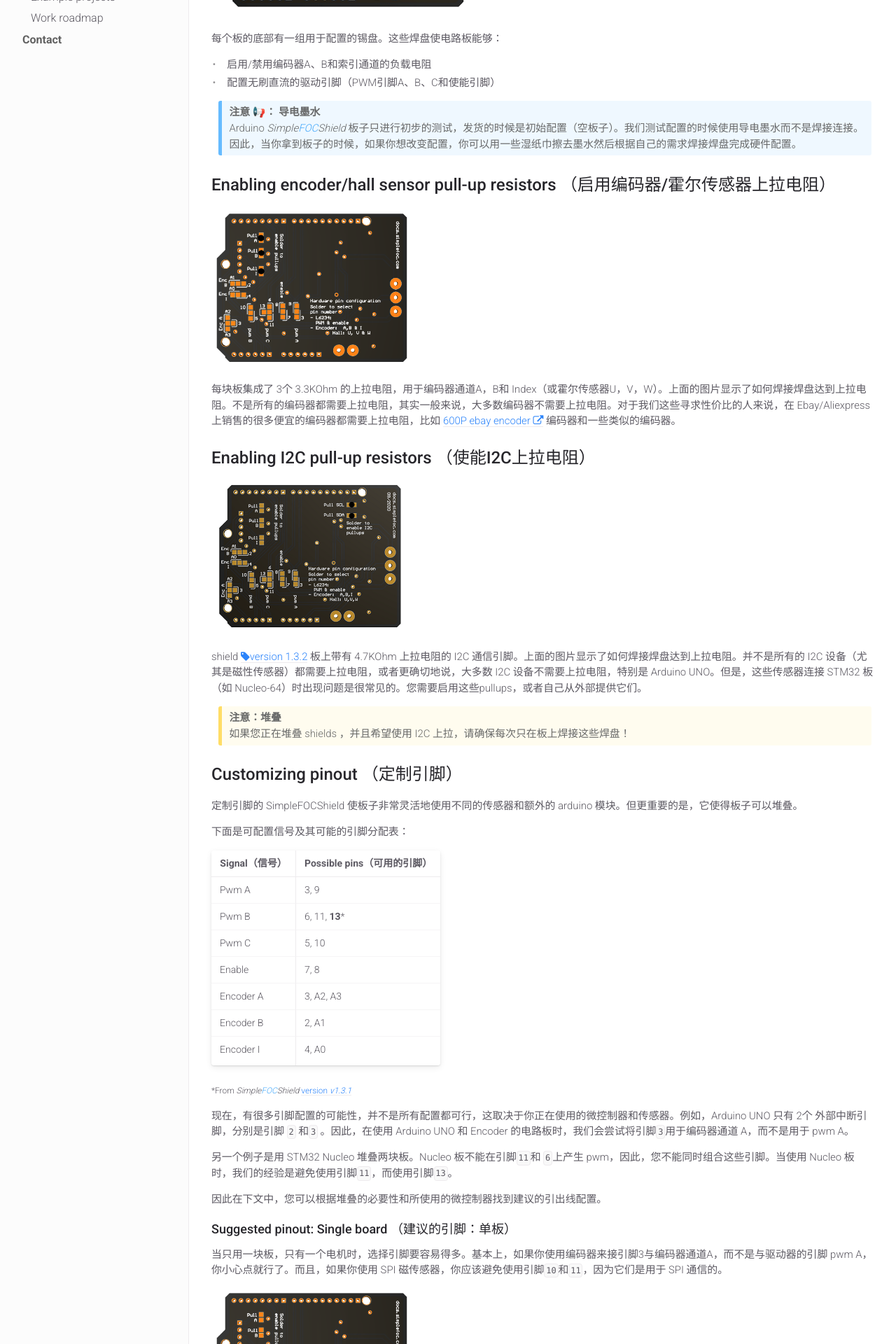
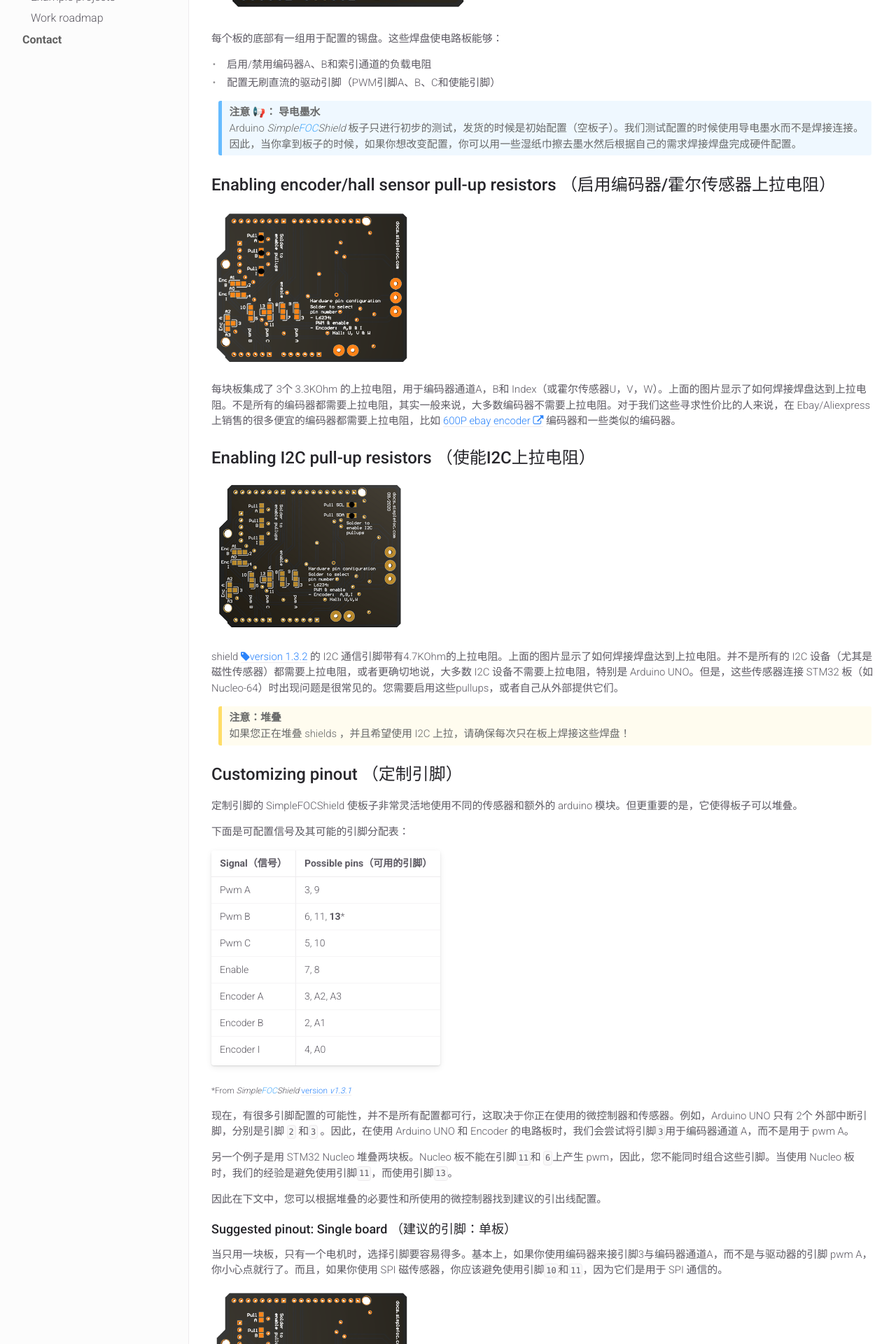
Before and after one commit to simplefoc/docs_chinese, a Jekyll site: the page built from docs/simplefoc_shield/getting_started/soldering_pads/pads_v1.md, in a window 1280 px wide. Shown: the part 569-2489 px from the top of the page at 70% size. Built offline with Jekyll 4.4.1, drawn with Linux system fonts in a browser that asks for light colours.

Commit message:
Update pads_v1.md

```diff
--- a/docs/simplefoc_shield/getting_started/soldering_pads/pads_v1.md
+++ b/docs/simplefoc_shield/getting_started/soldering_pads/pads_v1.md
@@ -32,7 +32,7 @@ grand_grand_parent: Arduino <span class="simple">Simple<span class="foc">FOC</sp
 
 <img src="extras/Images/shield_bot_v132_i2c_pullup_enable.png" class="width30">
 
-shield [<i class="fa fa-tag"></i>version 1.3.2](https://github.com/simplefoc/Arduino-SimpleFOCShield/releases) 板上带有 4.7KOhm 上拉电阻的 I2C 通信引脚。上面的图片显示了如何焊接焊盘达到上拉电阻。并不是所有的 I2C 设备（尤其是磁性传感器）都需要上拉电阻，或者更确切地说，大多数 I2C 设备不需要上拉电阻，特别是 Arduino UNO。但是，这些传感器连接 STM32 板（如 Nucleo-64）时出现问题是很常见的。您需要启用这些pullups，或者自己从外部提供它们。
+shield [<i class="fa fa-tag"></i>version 1.3.2](https://github.com/simplefoc/Arduino-SimpleFOCShield/releases) 的 I2C 通信引脚带有4.7KOhm的上拉电阻。上面的图片显示了如何焊接焊盘达到上拉电阻。并不是所有的 I2C 设备（尤其是磁性传感器）都需要上拉电阻，或者更确切地说，大多数 I2C 设备不需要上拉电阻，特别是 Arduino UNO。但是，这些传感器连接 STM32 板（如 Nucleo-64）时出现问题是很常见的。您需要启用这些pullups，或者自己从外部提供它们。
 
 <blockquote class="warning"><p class="heading">注意：堆叠</p>
 如果您正在堆叠 shields ，并且希望使用 I2C 上拉，请确保每次只在板上焊接这些焊盘！
```
